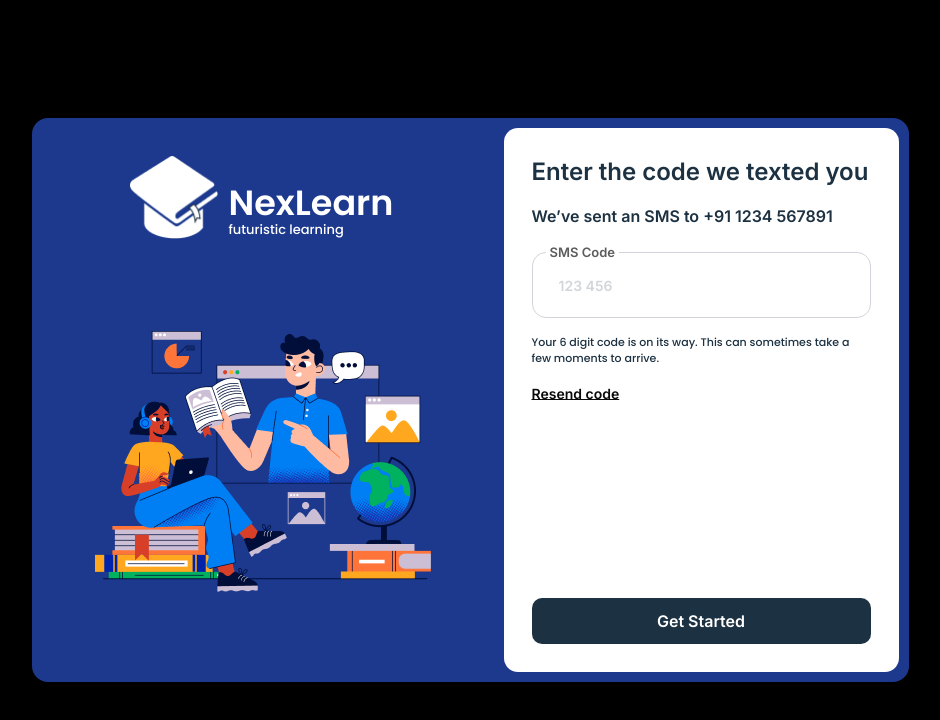
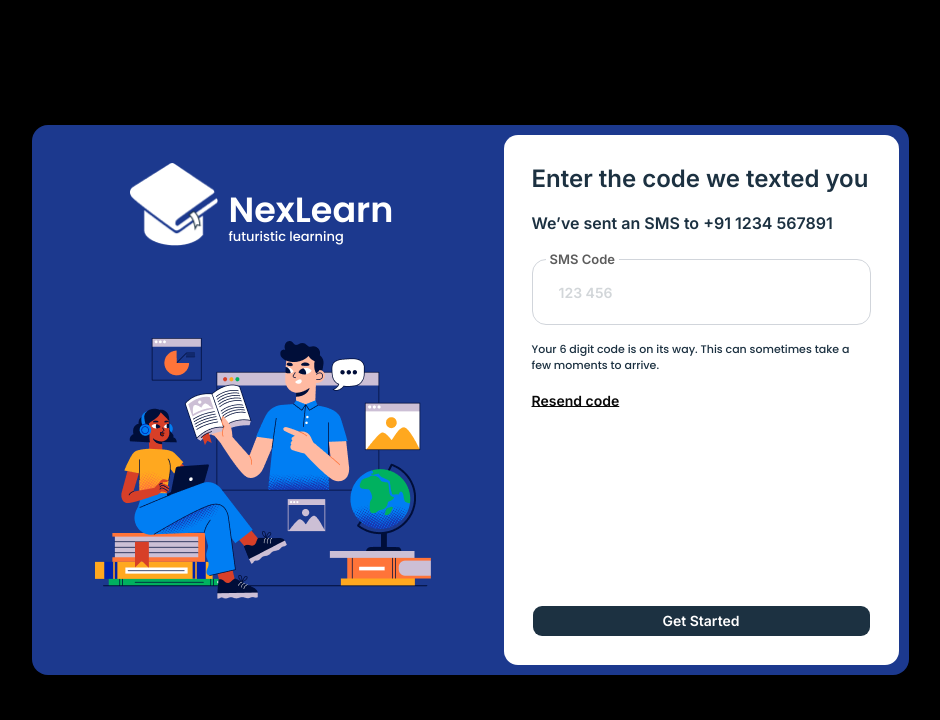
Before and after one commit to Fathima-Rafah-Karat/NexLearn, a Next.js app: page /otp-verification in a window 1280 px wide. Shown: the top 720 px of the page, without its empty margins (170-1110 px from the left). Built offline with nearby package versions, Linux system fonts and the light colour scheme.

Commit message:
replace custom button with Button component

```diff
--- a/app/otp-verification/page.tsx
+++ b/app/otp-verification/page.tsx
@@ -2,6 +2,7 @@ import React from "react";
 import Image from "next/image";
 import { Input } from "@/components/ui/input";
 import Link from "next/link";
+import { Button } from "@/components/ui/button";
 
 const OtpVerification = () => {
     return (
@@ -38,9 +39,9 @@ const OtpVerification = () => {
                             <p className="pt-[16px] text-color-text text-[11px] text-[#5C5C5C] leading-[16px]">Your 6 digit code is on its way. This can sometimes take a few moments to arrive.</p>
                             <p className="font-inter text-[14px] font-semibold leading-[24px] tracking-[0px] pt-[16px]  underline underline-offset-0 decoration-solid decoration-[1px] ">Resend code</p>
                             <Link href="/add-details">
-                                <button className="mt-48 font-inter text-size-16 font-semibold leading-[16px] tracking-[0px] text-[#FFFFFF] bg-color-text w-full py-[15px] rounded-[10px] flex items-center justify-center hover:opacity-90 transition-opacity">
+                                <Button className="mt-48 font-inter text-size-16 font-semibold leading-[16px] tracking-[0px] text-[#FFFFFF] bg-color-text w-full py-[15px] rounded-[10px] flex items-center justify-center hover:opacity-90 transition-opacity">
                                 Get Started
-                                </button>
+                                </Button>
                             </Link>
 
                         </div>
```
